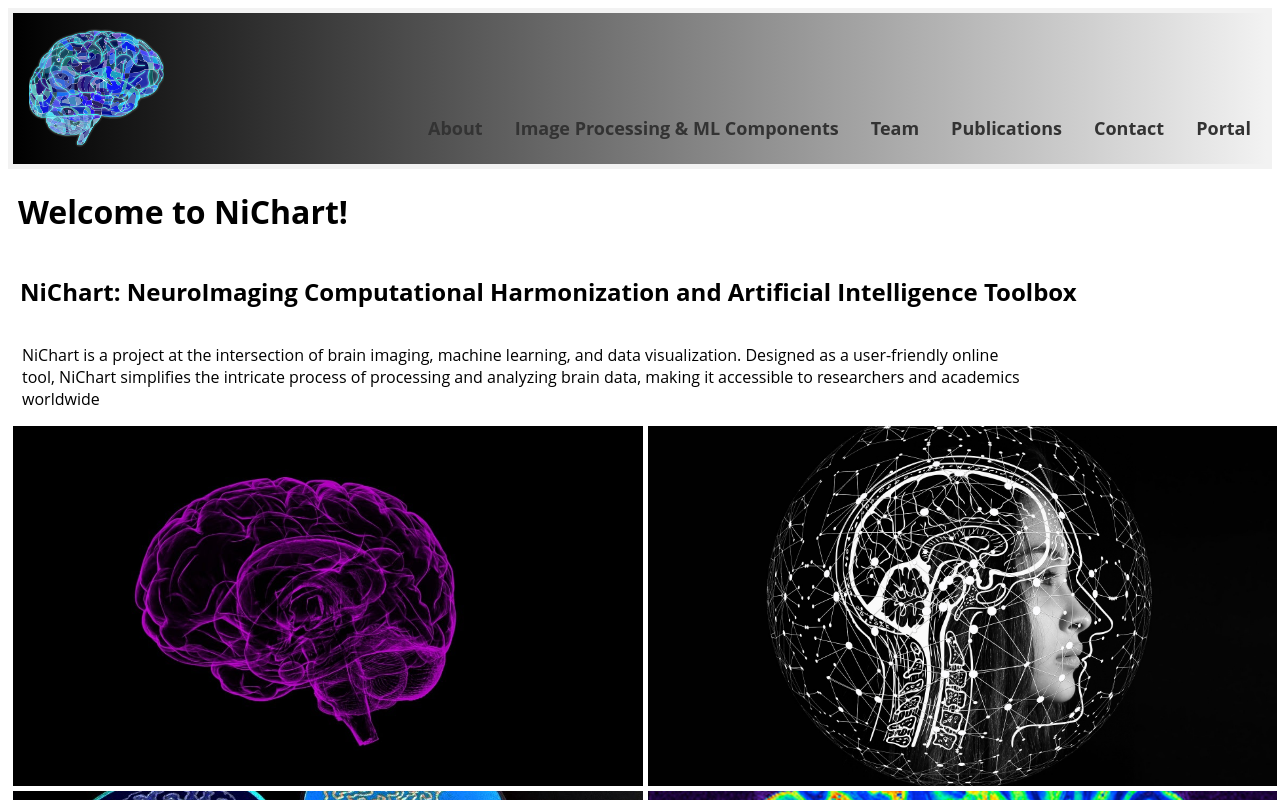
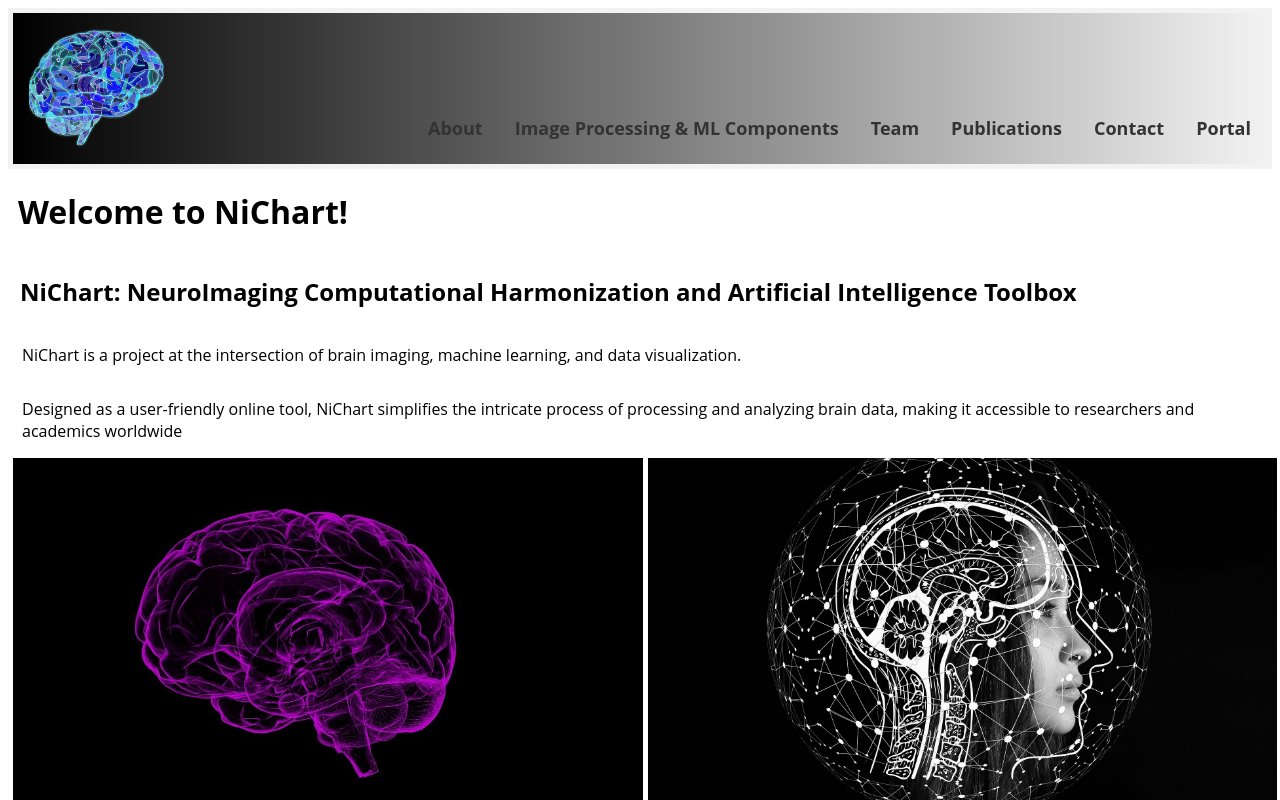
Before and after one commit to CBICA/NiChart_Website, a Next.js app: page / in a window 1280 px wide. Shown: the top 800 px of the page. Built offline with nearby package versions, Linux system fonts and the light colour scheme.

Commit message:
Added overview diagram to About page

```diff
--- a/pages/index.js
+++ b/pages/index.js
@@ -21,7 +21,8 @@
         <h1 className={styles.title}>Welcome to NiChart!</h1>
         <h2 className={styles.subtitle}>NiChart: NeuroImaging Computational Harmonization and Artificial Intelligence Toolbox</h2>
         <p className={styles.description}>NiChart is a project at the intersection of brain imaging, machine learning, and
-            data visualization. Designed as a user-friendly online tool, NiChart simplifies the intricate
+            data visualization.</p>
+        <p className={styles.description}>Designed as a user-friendly online tool, NiChart simplifies the intricate
             process of processing and analyzing brain data, making it accessible to researchers and
             academics worldwide</p>
         <div className={styles.photoContainer}>
--- a/styles/index.module.css
+++ b/styles/index.module.css
@@ -19,7 +19,6 @@
 }
 
 .description {
-    width: 80%;
     padding-left: 14px;
 }
 
```
Also changed, not shown: pages/about.js (+1 -10 lines), styles/About.module.css (+6 -12 lines), package.json (indentation only), public/images/About/NiChart_overview_diagram.svg (added), 1 other file (tests, documents, lock files or other folders).
